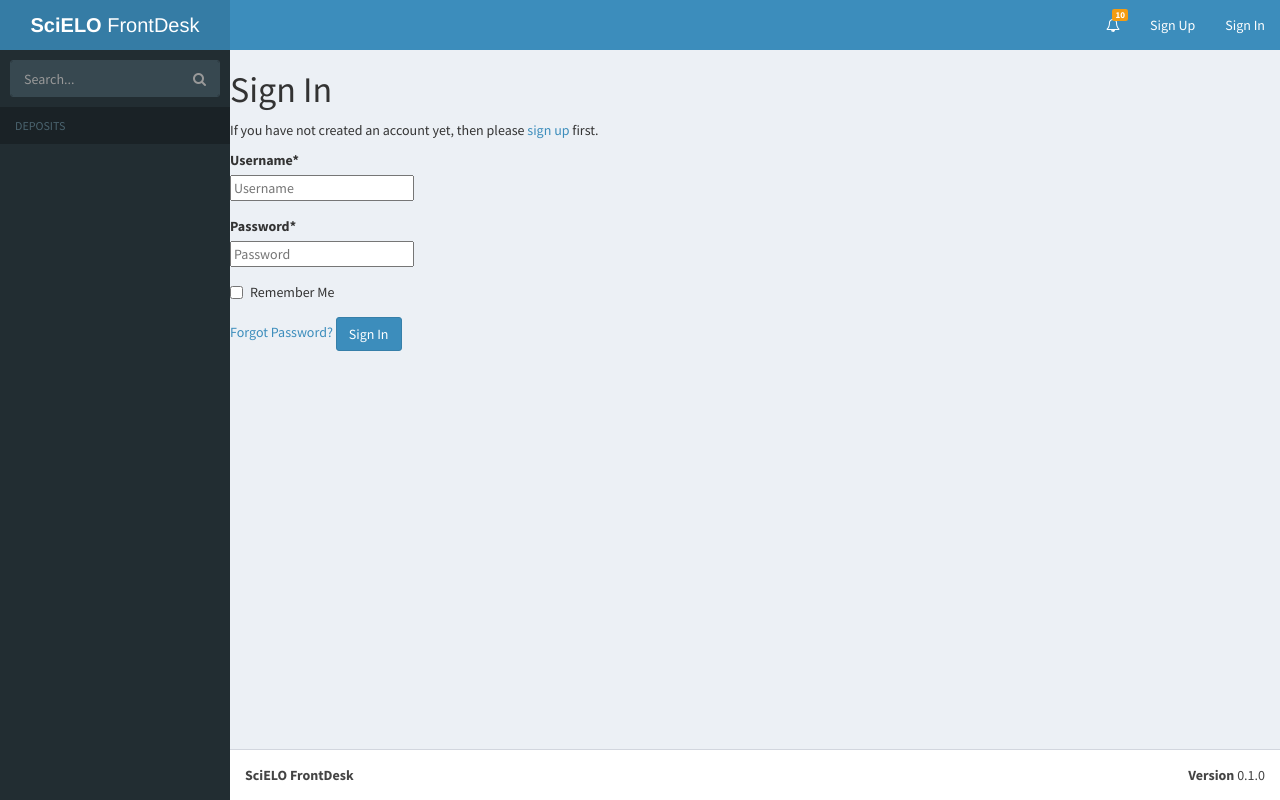
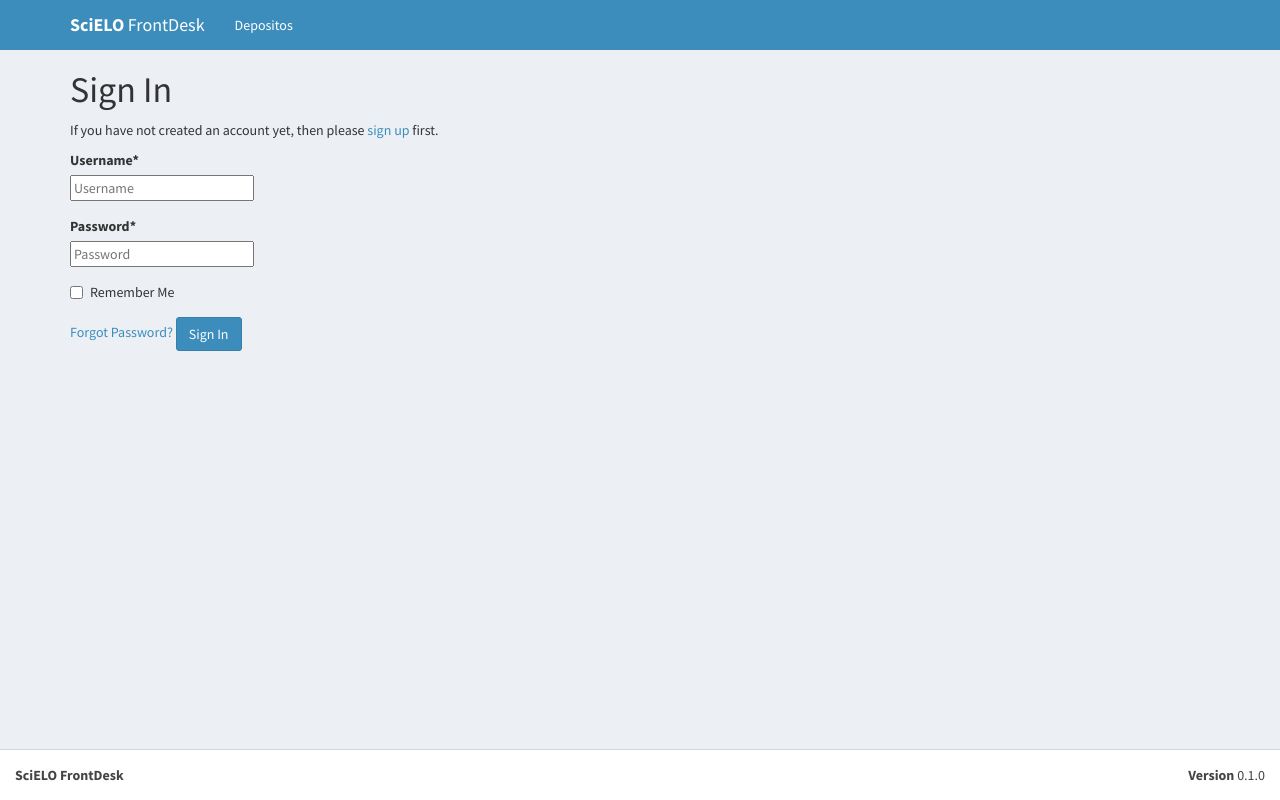
Before and after one commit to gustavofonseca/inbox, a Django app: page /accounts/login/ in a window 1280 px wide. Run offline with Django 3.2, Linux system fonts and the light colour scheme; parts of the project's set-up code (start-up, migrations or seed data) failed here and were passed over; some libraries are stand-ins or nearby versions.

Commit message:
Remove coluna esquerda de layout e links de login e signin

```diff
--- a/penne_core/templates/base.html
+++ b/penne_core/templates/base.html
@@ -28,119 +28,32 @@
     <link rel="stylesheet" href="/static/plugins/iCheck/flat/blue.css">
     {% block css %}{% endblock %}
   </head>
-  <body class="hold-transition skin-blue sidebar-mini">
+  <body class="hold-transition skin-blue layout-top-nav">
     <div class="wrapper">
       <header class="main-header">
-        <!-- Logo -->
-        <a href="/" class="logo">
-          <!-- logo for regular state and mobile devices -->
-          <span class="logo-lg"><b>SciELO</b> FrontDesk</span>
-        </a>
-        <!-- Header Navbar: style can be found in header.less -->
         <nav class="navbar navbar-static-top">
-          <div class="navbar-custom-menu">
-            <ul class="nav navbar-nav">
-              <!-- Notifications: style can be found in dropdown.less -->
-              <li class="dropdown notifications-menu">
-                <a href="#" class="dropdown-toggle" data-toggle="dropdown">
-                  <i class="fa fa-bell-o"></i>
-                  <span class="label label-warning">10</span>
-                </a>
-                <ul class="dropdown-menu">
-                  <li class="header">You have 5 notifications</li>
-                  <li>
-                    <!-- inner menu: contains the actual data -->
-                    <ul class="menu">
-                      <li>
-                        <a href="#">
-                          <i class="fa fa-inbox text-aqua"></i> 5 new deposits
-                        </a>
-                      </li>
-                      <li>
-                        <a href="#">
-                          <i class="fa fa-warning text-orange"></i> 2 warning deposits
-                        </a>
-                      </li>
-                      <li>
-                        <a href="#">
-                          <i class="fa  fa-times-circle-o text-red"></i> 3 error deposits
-                        </a>
-                      </li>
-                    </ul>
-                  </li>
-                  <li class="footer"><a href="#">View all</a></li>
-                </ul>
-              </li>
-              <!-- User Account: style can be found in dropdown.less -->
-              {% if request.user.is_authenticated %}
-                <li class="dropdown user user-menu">
-                  <a href="#" class="dropdown-toggle" data-toggle="dropdown">
-                    <img src="/static/images/user2-160x160.jpg" class="user-image" alt="User Image">
-                    <span class="hidden-xs">Javani Araujo</span>
-                  </a>
-                  <ul class="dropdown-menu">
-                    <!-- User image -->
-                    <li class="user-header">
-                      <img src="/static/images/user2-160x160.jpg" class="img-circle" alt="User Image">
-                      <p>
-                        Javani Araujo - Bibliotecária
-                        <small>Member since Nov. 2016</small>
-                      </p>
-                    </li>
-                    <!-- Menu Footer-->
-                    <li class="user-footer">
-                      <div class="pull-left">
-                        <a href="#" class="btn btn-default btn-flat">Profile</a>
-                      </div>
-                      <div class="pull-right">
-                        <a href="#" class="btn btn-default btn-flat">Sign out</a>
-                      </div>
-                    </li>
-                  </ul>
-                </li>
-              {% else %}
-                <li>
-                  <a id="sign-up-link" href="{% url 'account_signup' %}">{% trans "Sign Up" %}</a>
-                </li>
-                <li>
-                  <a id="log-in-link" href="{% url 'account_login' %}">{% trans "Sign In" %}</a>
-                </li>
-              {% endif %}
-            </ul>
+          <div class="container">
+            <div class="navbar-header">
+              <a href="/" class="navbar-brand"><span class="logo-lg"><b>SciELO</b> FrontDesk</a></span>
+            </div>
+
+            <!-- Collect the nav links, forms, and other content for toggling -->
+            <div class="collapse navbar-collapse pull-left" id="navbar-collapse">
+              <ul class="nav navbar-nav">
+                <li><a href="/">Depositos</a></li>
+              </ul>
+            </div>
+            <!-- /.navbar-collapse -->
           </div>
+          <!-- /.container-fluid -->
         </nav>
       </header>
-      <!-- Left side column. contains the logo and sidebar -->
-      <aside class="main-sidebar">
-        <!-- sidebar: style can be found in sidebar.less -->
-        <section class="sidebar">
-          <!-- search form -->
-          <form action="#" method="get" class="sidebar-form">
-            <div class="input-group">
-              <input type="text" name="q" class="form-control" placeholder="Search...">
-                  <span class="input-group-btn">
-                    <button type="submit" name="search" id="search-btn" class="btn btn-flat"><i class="fa fa-search"></i>
-                    </button>
-                  </span>
-            </div>
-          </form>
-          <!-- /.search form -->
-          <!-- sidebar menu: : style can be found in sidebar.less -->
-          <ul class="sidebar-menu">
-            <li class="header">DEPOSITS</li>
-            {% for deposit in deposits %}
-            <li>
-            <a href="{% url 'package_report' deposit.pk %}"><i class="fa fa-circle-o text-{{ deposit.status|status_color }}"></i>#{{ deposit.pk }} - {{ deposit.created|naturaltime }}</a>
-            </li>
-            {% endfor %}
-          </ul>
-        </section>
-        <!-- /.sidebar -->
-      </aside>
 
       <!-- Content Wrapper. Contains page content -->
       <div class="content-wrapper">
-        {% block content %}{% endblock content %}
+        <div class="container">
+          {% block content %}{% endblock content %}
+        </div>
         <!-- /.content -->
       </div>
       {% block modal %}{% endblock modal %}
```
